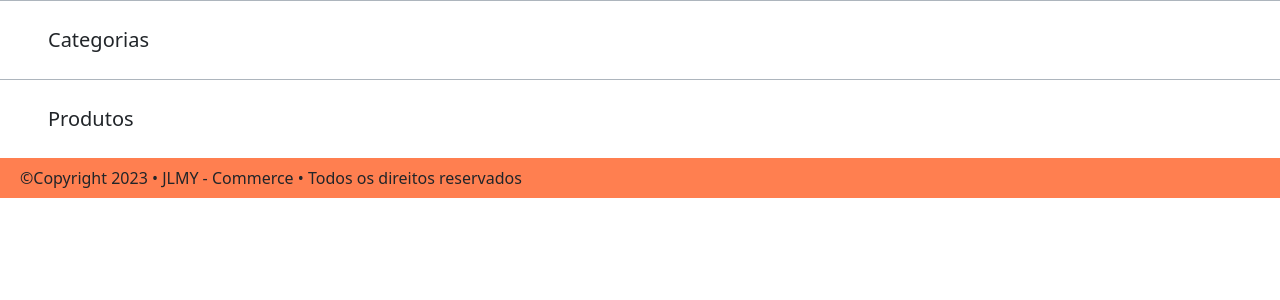
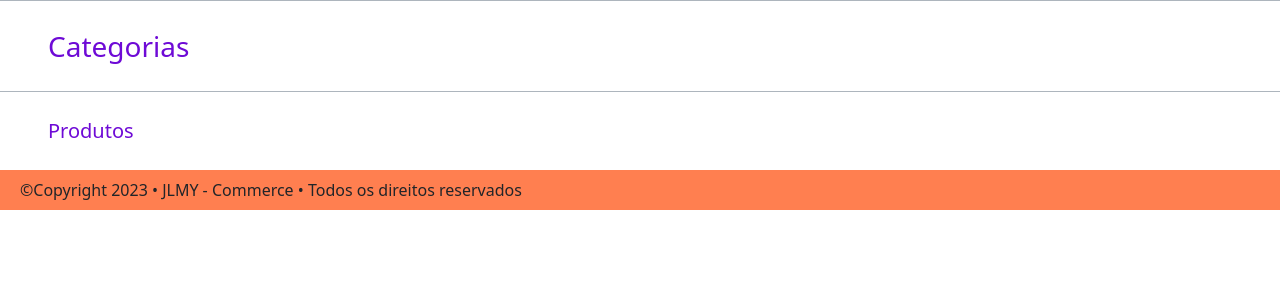
Before and after one commit to JLMY-Commerce/core_web_services, a Django app: page /produto/ in a window 1280 px wide. Shown: the part 56-356 px from the top of the page. Run offline with Django 4.2, Linux system fonts and the light colour scheme; data that the repository does not hold is empty; some libraries are stand-ins or nearby versions.

Commit message:
Update product and category display in produto_list.html

```diff
--- a/web/templates/products/produto_list.html
+++ b/web/templates/products/produto_list.html
@@ -3,13 +3,17 @@
 {% block content-inside %}
     <div class="row border border-dark-subtle border-start-0 border-end-0">
         <div class="d-flex flex-column px-5 py-4">
-            <span class="fs-5">Categorias</span>
-            <div class="d-flex overflow-y-auto">
+            <span class="fs-3" style="color: #6E0AD6;">Categorias</span>
+            <div class="row">
                 {% for category in categories %}
                     <a href="{% url 'categoria' category.id %}">
-                        <div class="card mx-1" style="width: 130px;">
-                            <img src="{{ category.imagem.url }}" class="card-img-top" alt="" style="">
-                            <div class="card-text text-center text-decoration-none text-">{{ category.nome }}</div>
+                <div class="col-lg-4">
+                            <img src="{{ category.imagem.url }}" class="bd-placeholder-img rounded-circle" alt="" style="width: 140px; height:140px;">
+                            <title>Placeholder</title>
+                            <rect width="100%" height="100%" fill="var(--bs-secondary-color)"></rect>
+
+                         <h2 class="fw-normal " style="font-size: 20px; font-style: normal; font-weight: 500;">
+                             <a href="{% url 'categoria' category.id %}" class="text-decoration-none">{{ category.nome }}</a></h2>
                         </div>
                     </a>
                 {% endfor %}
@@ -20,7 +24,7 @@
     <div class="container p-0 m-0">
         <div class="row ">
             <div class="px-5 py-4">
-                <span class="fs-5">Produtos</span>
+                <span class="fs-5" style="color: #6E0AD6;">Produtos</span>
                 <div class="row row-cols-1 row-cols-md-4">
                 {{ products.produto }}
                     {% for venda in products %}
@@ -42,5 +46,4 @@
         </div>
     </div>
 
-
 {% endblock %}
```
